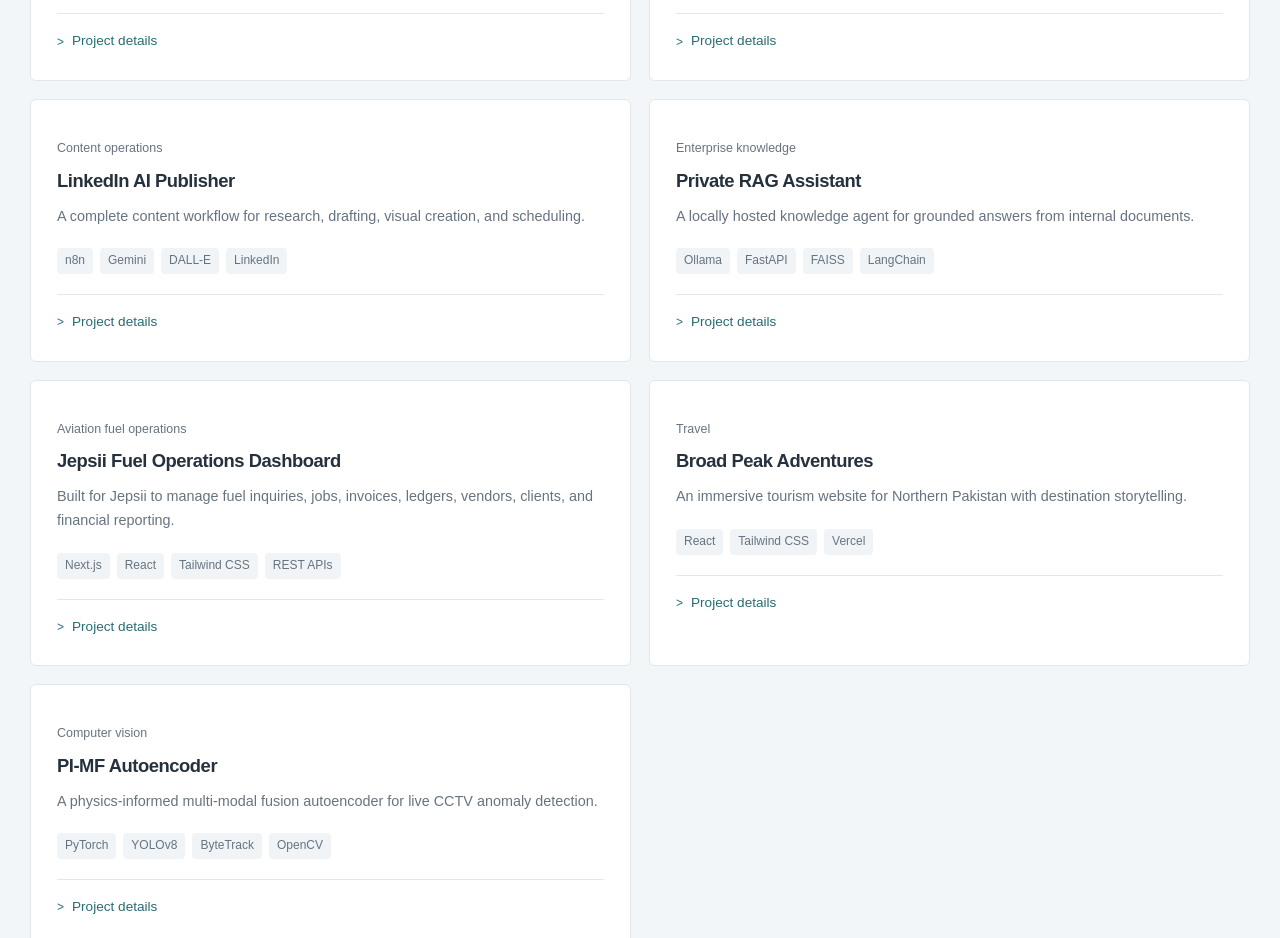
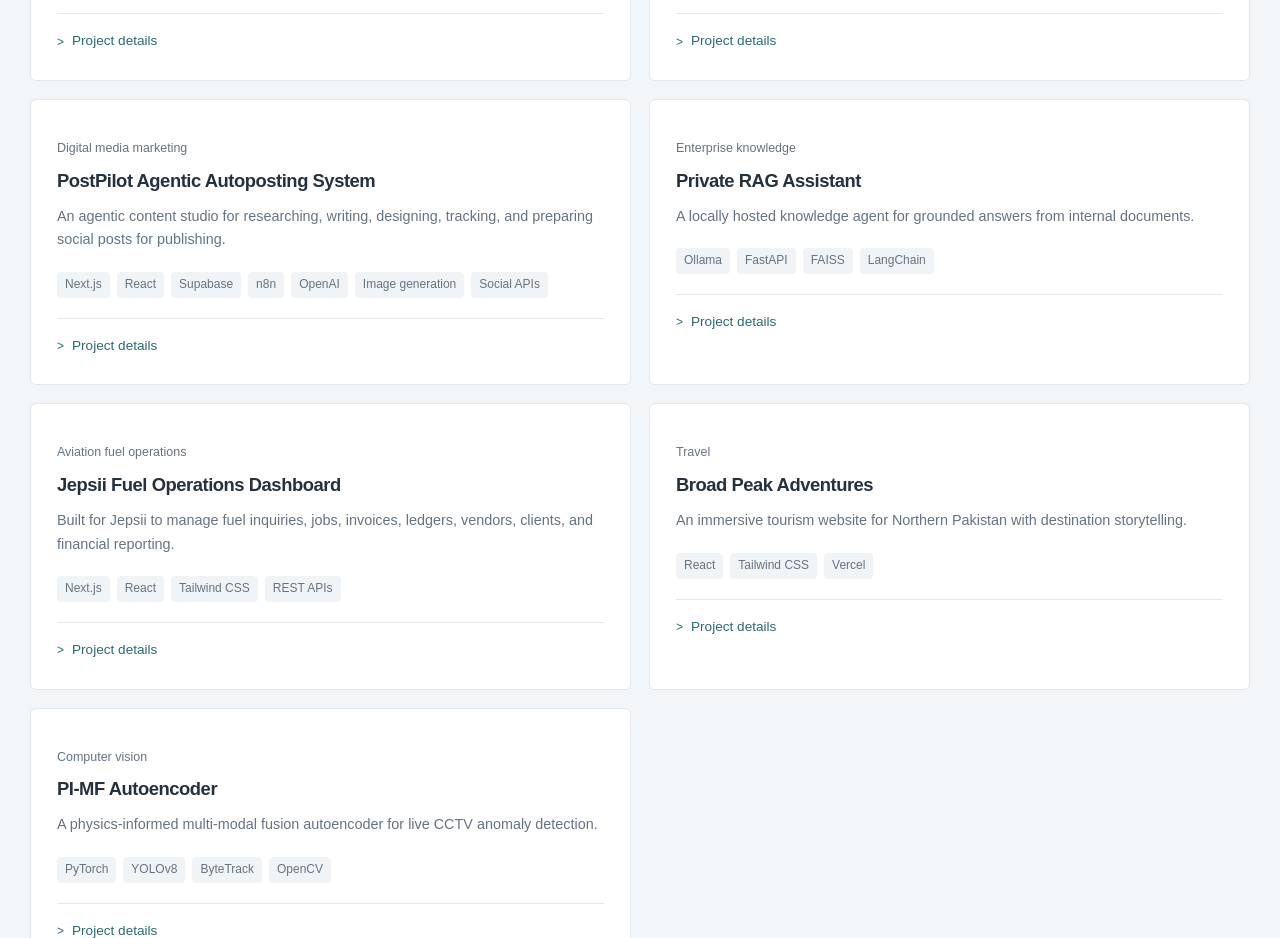
Before and after one commit to MuhammadUsmanGulzar/muhammadusman-portfolio, a Next.js app: page /portfolio in a window 1280 px wide. Shown: the part 1060-1998 px from the top of the page. Built offline with nearby package versions, Linux system fonts and the light colour scheme.

Commit message:
Add PostPilot autoposting project

```diff
--- a/src/app/page.js
+++ b/src/app/page.js
@@ -20,7 +20,7 @@ const skills = [
 ];
 const projects = [
   {icon:'house', title:'Real estate assistant', description:'Handles property enquiries, finds listings, and books viewings through voice and WhatsApp.', tools:['n8n','OpenAI','Vapi'], id:'real-estate-agent'},
-  {icon:'document', title:'Private document assistant', description:'Searches internal documents and answers questions using locally hosted AI.', tools:['Ollama','FAISS','FastAPI'], id:'rag-assistant'},
+  {icon:'automation', title:'PostPilot autoposting system', description:'Agentic content studio that researches, writes, creates images, tracks history, and prepares posts for publishing.', tools:['Next.js','Supabase','n8n'], id:'postpilot-autoposting'},
   {icon:'chart', title:'Jepsii fuel operations dashboard', description:'Built for Jepsii to manage fuel inquiries, jobs, invoices, ledgers, vendor and client balances, and financial reporting.', tools:['Next.js','React','REST APIs'], id:'logistics-dashboard'},
 ];
 export default function Home() {
--- a/src/app/portfolio/page.js
+++ b/src/app/portfolio/page.js
@@ -133,23 +133,30 @@ const projects = [
     ],
   },
   {
-    id: "linkedin-publisher",
-    icon: "LI",
-    title: "LinkedIn AI Publisher",
-    type: "content automation",
-    headline: "From topic research to a scheduled post in one flow.",
+    id: "postpilot-autoposting",
+    icon: "PP",
+    title: "PostPilot Agentic Autoposting System",
+    type: "agentic content automation",
+    headline: "A digital media marketing system that turns an idea into a ready-to-publish post.",
     description:
-      "A complete content workflow for research, drafting, visual creation, and scheduling.",
+      "An agentic content studio for researching, writing, designing, tracking, and preparing social posts for publishing.",
     details: [
-      "The workflow starts from a topic, researches useful points, and drafts a LinkedIn post in a consistent tone.",
-      "It can create a supporting image, prepare the final post, and schedule it after approval.",
-      "The purpose is to make posting more consistent while still keeping a review step before anything goes live.",
+      "I am building PostPilot as an agentic autoposting and digital media marketing system for content teams and founders.",
+      "The dashboard connects to an n8n production webhook, sends a clear content brief, and tracks every generation from request to completed output.",
+      "The system can research a topic, write the post, create a supporting image, store generation history in Supabase, and show success rate, average generation time, total generations, and images created.",
+      "It includes a media library for generated images, an output preview with the finished LinkedIn post, audience and format details, and publishing controls for LinkedIn, Instagram, Facebook, X/Twitter, and TikTok.",
     ],
-    role: "Automation engineering",
-    domain: "Content operations",
-    outcome: "A repeatable publishing rhythm with less manual production effort.",
-    stack: ["n8n", "Gemini", "DALL-E", "LinkedIn"],
-    flow: ["Topic research", "Draft content", "Create visual", "Schedule post"],
+    role: "Full-stack automation and agent workflow development",
+    domain: "Digital media marketing",
+    outcome: "A controlled content workflow that produces publish-ready posts with traceable history and reusable media assets.",
+    stack: ["Next.js", "React", "Supabase", "n8n", "OpenAI", "Image generation", "Social APIs"],
+    flow: [
+      "User enters topic and audience",
+      "n8n agent workflow researches and writes",
+      "Image and post output are generated",
+      "History and media are saved in Supabase",
+      "User previews and publishes",
+    ],
   },
   {
     id: "rag-assistant",
```
